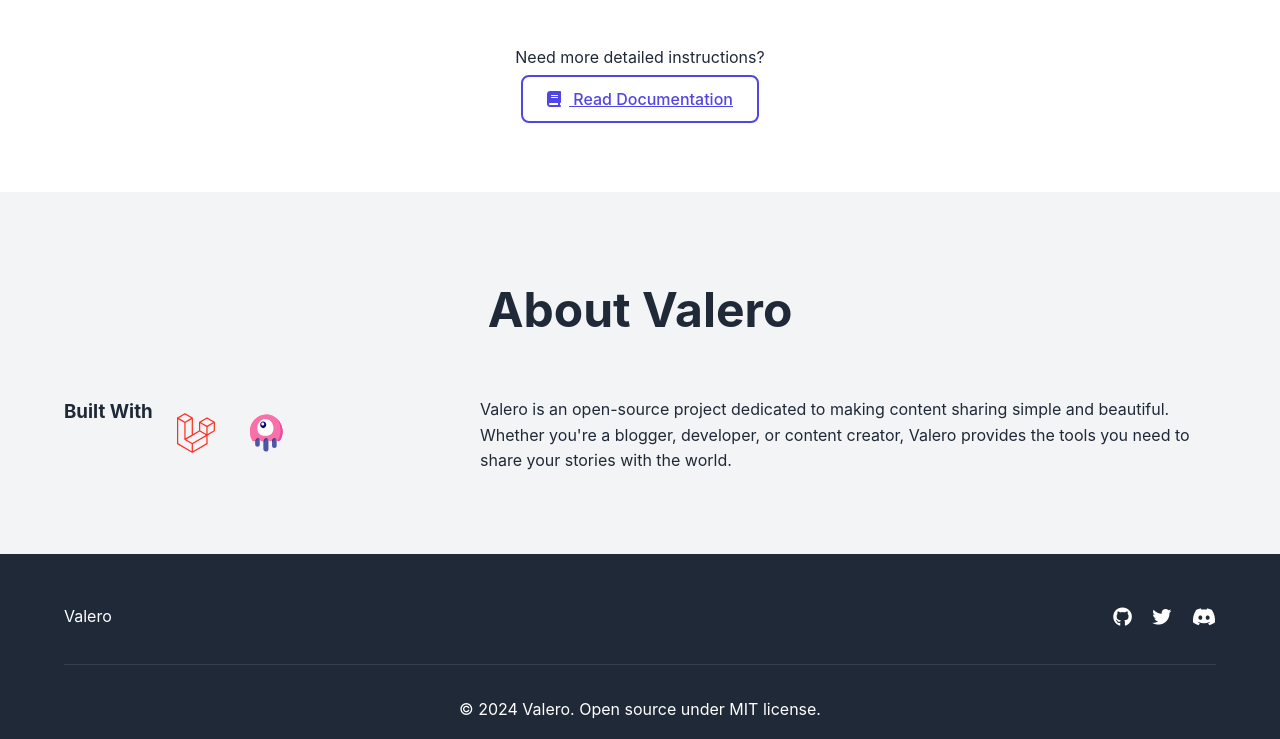
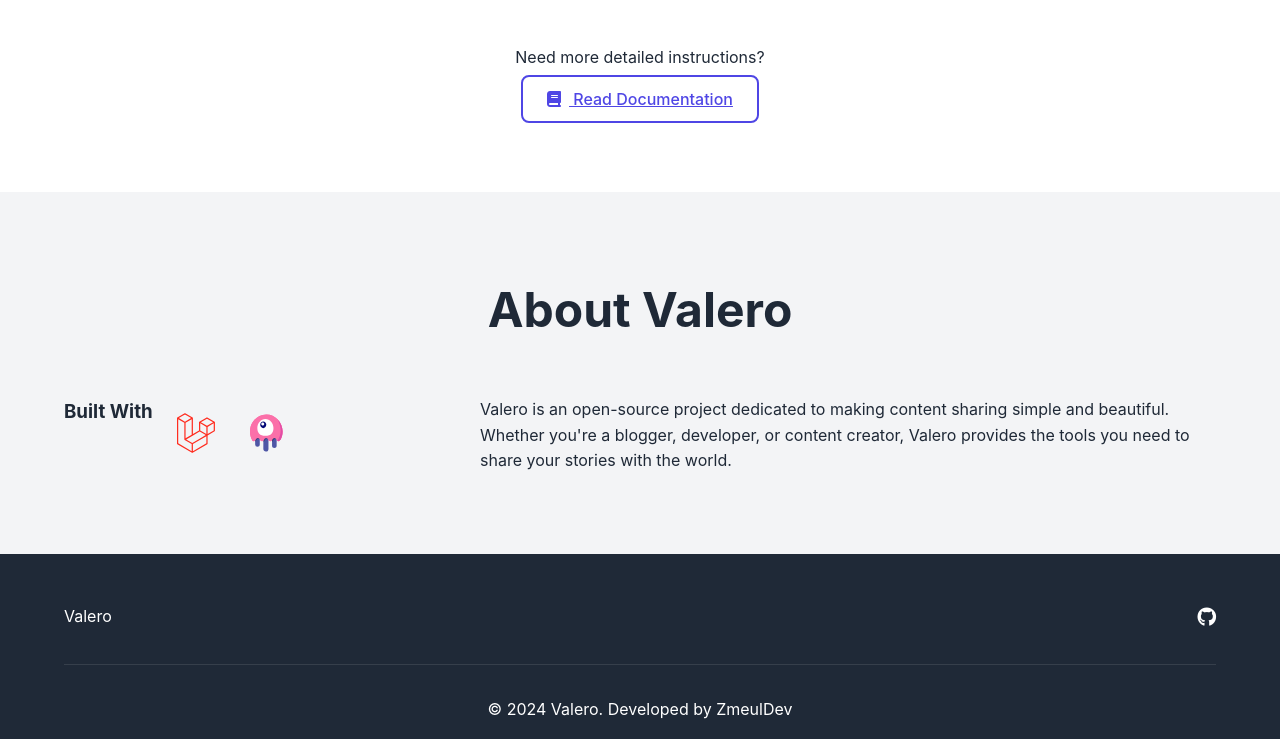
Before and after one commit to zmeulDev/Valero-web, a plain HTML site: page index.html in a window 1280 px wide. Shown: the part 3589-4328 px from the top of the page. Drawn offline with Linux system fonts and the light colour scheme.

Commit message:
small fixes

```diff
--- a/css/style.css
+++ b/css/style.css
@@ -414,6 +414,15 @@ footer {
     padding: 3rem 5% 1rem;
 }
 
+.footer-link {
+    color: white;
+    text-decoration: none;
+}
+
+.footer-link:hover {
+    color: var(--primary-color);
+}
+
 .footer-content {
     display: flex;
     justify-content: space-between;
--- a/index.html
+++ b/index.html
@@ -15,7 +15,7 @@
             <div class="nav-links">
                 <a href="#features">Features</a>
                 <a href="#about">About</a>
-                <a href="https://github.com/your-username/valero" target="_blank">GitHub</a>
+                <a href="https://github.com/zmeulDev/valero" target="_blank">GitHub</a>
             </div>
         </nav>
 
@@ -227,7 +227,7 @@
         </div>
         <div class="docs-link">
             <p>Need more detailed instructions?</p>
-            <a href="https://github.com/zmeulDev/valero/blob/main/README.md" class="secondary-btn">
+            <a href="https://github.com/zmeulDev/valero/blob/main/README.md" class="secondary-btn" target="_blank">
                 <i class="fas fa-book"></i> Read Documentation
             </a>
         </div>
@@ -254,12 +254,10 @@
             <div class="footer-logo">Valero</div>
             <div class="social-links">
                 <a href="https://github.com/zmeulDev/valero" target="_blank"><i class="fab fa-github"></i></a>
-                <a href="https://twitter.com/zmeulDev" target="_blank"><i class="fab fa-twitter"></i></a>
-                <a href="https://discord.gg/zmeulDev" target="_blank"><i class="fab fa-discord"></i></a>
             </div>
         </div>
         <div class="footer-bottom">
-            <p>&copy; 2024 Valero. Open source under MIT license.</p>
+            <p>&copy; 2024 Valero. Developed by <a href="https://github.com/zmeulDev" target="_blank" class="footer-link">ZmeulDev</a></p>
         </div>
     </footer>
 
```
Also changed, not shown: styles.css (deleted).
